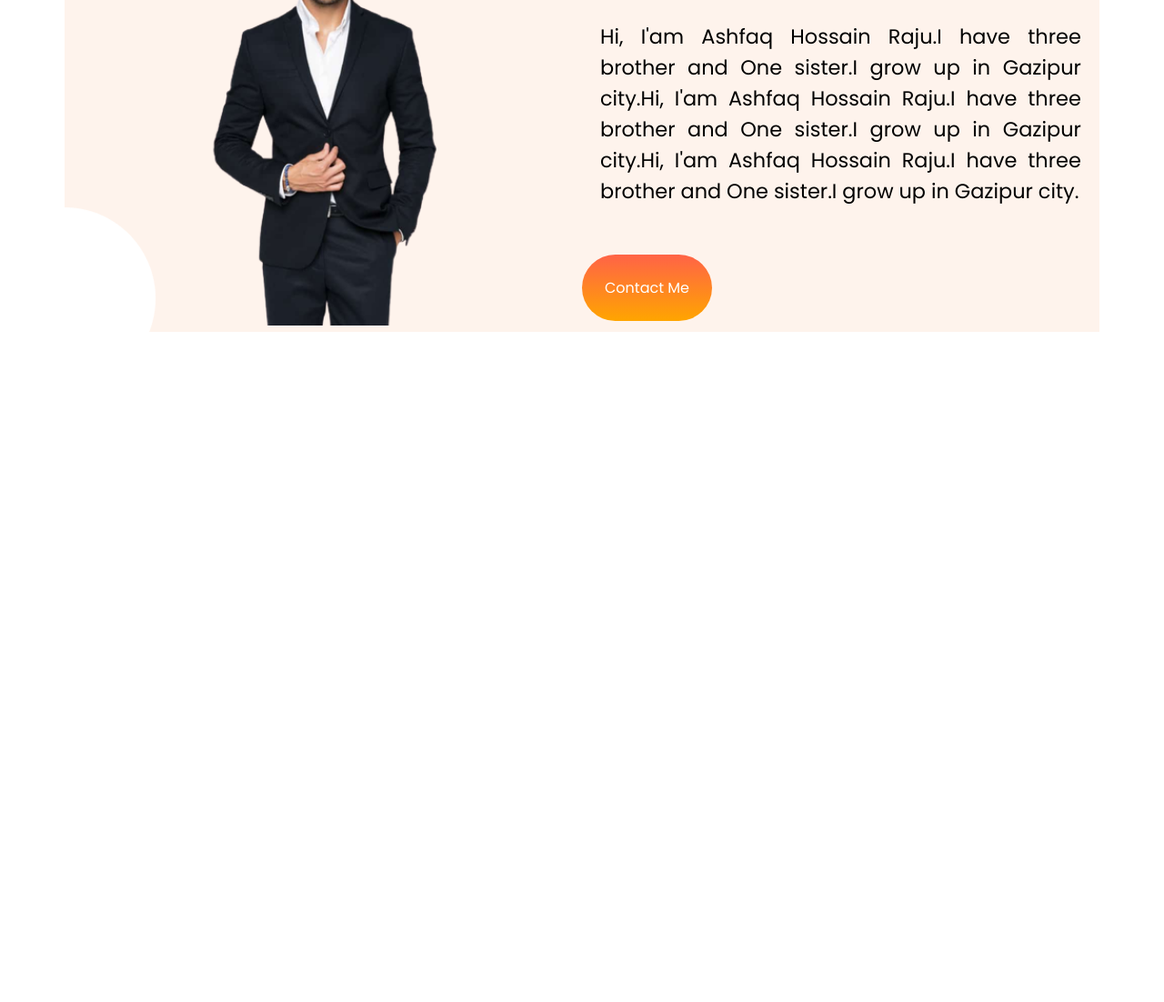
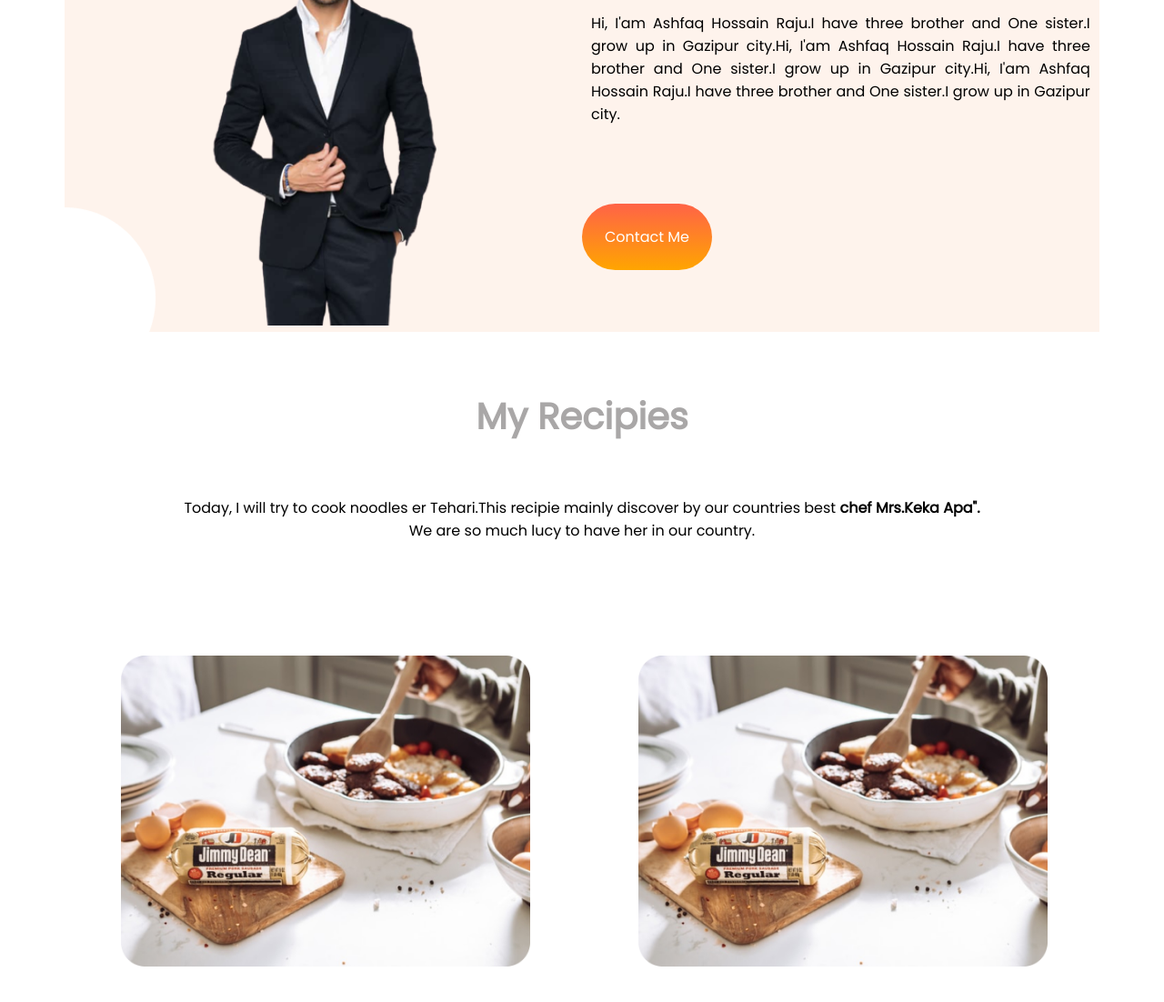
Before and after one commit to raju-120/Eat_healthy, a plain HTML site: page index.html in a window 1280 px wide. Shown: the part 748-1850 px from the top of the page at 91% size. Before the commit the page ends 1176 px from the top, so only its background shows below. Drawn offline with Linux system fonts and the light colour scheme.

Commit message:
last change

```diff
--- a/index.html
+++ b/index.html
@@ -32,9 +32,28 @@
         </div>
         <div class="half-width">
             <h1 id="about-me">About Me</h1>
-            <p id="p-massage">Hi, I'am Ashfaq Hossain Raju.I have three brother and One sister.I grow up in Gazipur city.Hi, I'am Ashfaq Hossain Raju.I have three brother and One sister.I grow up in Gazipur city.Hi, I'am Ashfaq Hossain Raju.I have three brother and One sister.I grow up in Gazipur city.</p>
+            <p class="mid_section">Hi, I'am Ashfaq Hossain Raju.I have three brother and One sister.I grow up in Gazipur city.Hi, I'am Ashfaq Hossain Raju.I have three brother and One sister.I grow up in Gazipur city.Hi, I'am Ashfaq Hossain Raju.I have three brother and One sister.I grow up in Gazipur city.</p>
             <a target="_blank" href="https://www.programming-hero.com/" class="btn">Contact Me</a>
         </div>
     </section>
+
+    <section class="recipies">
+        <div class="recipies_part">
+            <h1 class="recipies-head">My Recipies</h1>
+            <p class="recip_p mid_section">Today, I will try to cook noodles er Tehari.This recipie mainly discover by our countries best <strong> chef Mrs.Keka Apa".</strong> <br> We are so much lucy to have her in our country.</p>
+
+        </div>
+    </section>
+
+    <section class="top-banner">
+        <div class="flexable half-width">
+
+            <img src="images/food/Project Cover.jpg">
+        </div>
+        <div class="flexable half-width">
+            <img src="images/food/Project Cover.jpg">
+        </div>
+
+    </section>
 </body>
 </html>
--- a/style.css
+++ b/style.css
@@ -3,6 +3,7 @@ body{
 }
 #head{
     font-size: 50px;
+    color:rgba(7, 7, 7, 0.707);
 }
 .orange{
     color: orange;
@@ -22,6 +23,7 @@ body{
     margin-bottom: 10%;
     text-align: justify;
     padding: 20px;
+    color:rgba(106, 98, 98, 0.707);
 }
 .btn{
     text-decoration: none;
@@ -34,8 +36,41 @@ body{
 #about-me{
     text-align: center;
     font-size: 40px;
+    color: rgba(11, 6, 6, 0.351);
 }
 .middle-banner{
     background-image: url(images/shapes/7.png);
     background-repeat: no-repeat;
 }
+.mid_section{
+    margin-bottom: 100px;
+    text-align: justify;
+    padding: 10px;
+}
+ /*-------Recipies section-----*/
+
+.recipies-head{
+    text-align: center;
+    font-size: 5vh;
+    color: rgba(11, 6, 6, 0.351);
+}
+.recip_p{
+    text-align: center;
+    padding: 25px;
+}
+
+.flexable{
+    display: flex;
+    width: 40%;
+    margin-left: 5%;
+    margin-right: 5%;
+    padding-left: 5px;
+}
+
+figcaption {
+    background-color: black;
+    color: white;
+    font-style: italic;
+    padding: 2px;
+    text-align: end;
+  }
```
